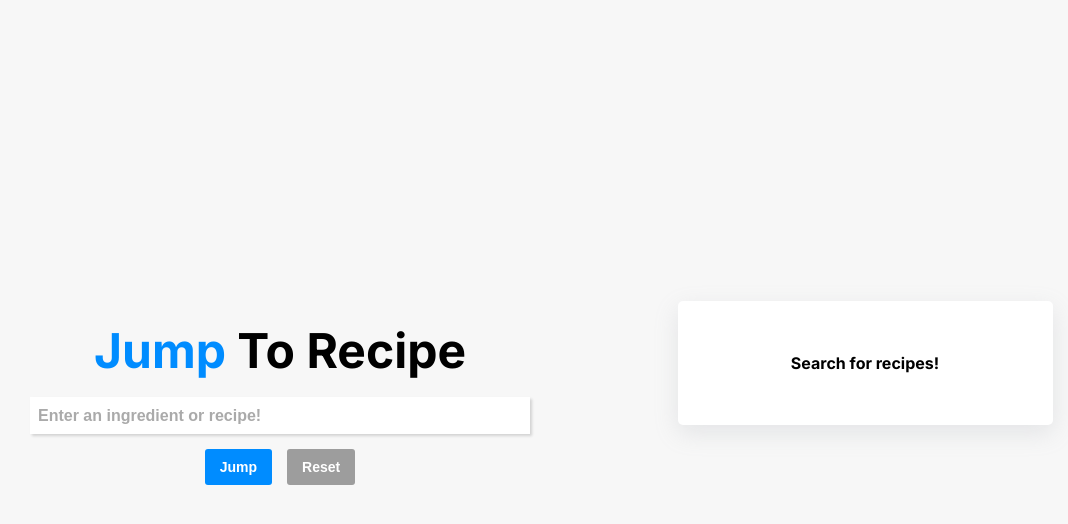
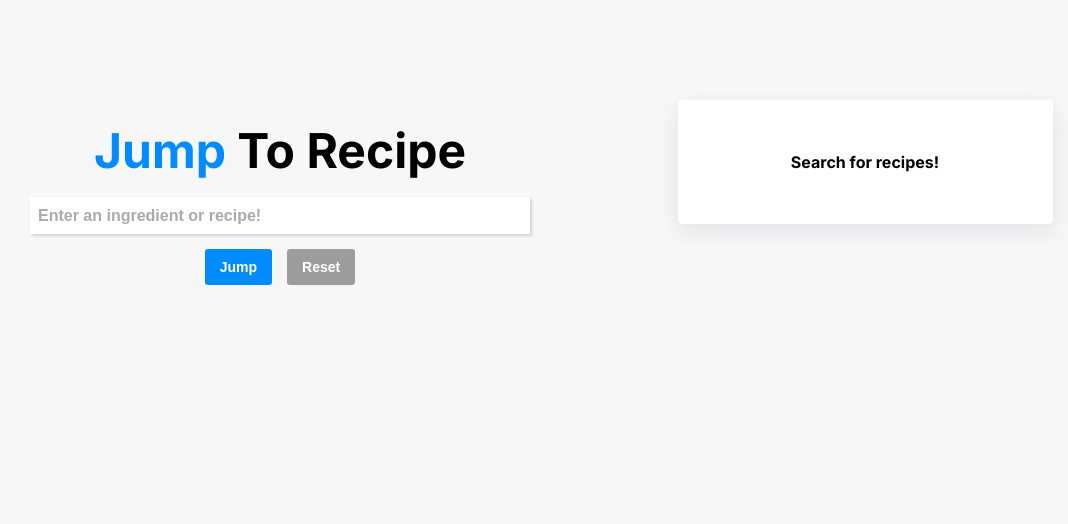
Before and after one commit to davisknight31/Jump-To-Recipe, a React (Vite) app in the folder frontend/: page / in a window 1280 px wide. Shown: the top 524 px of the page, without its empty margins (30-1098 px from the left). Built offline with nearby package versions, Linux system fonts and the light colour scheme; a web font is replaced by a local one.

Commit message:
remove view height container

```diff
--- a/frontend/src/app/App.css
+++ b/frontend/src/app/App.css
@@ -9,7 +9,7 @@
   /* height: 100vh; */
 }
 .App {
-  height: 100vh;
+  /* height: 100vh; */
   /* display: flex; */
 }
 
--- a/frontend/src/app/routes/home/HomePage.css
+++ b/frontend/src/app/routes/home/HomePage.css
@@ -24,7 +24,7 @@
   justify-content: space-evenly;
   align-items: center;
   flex-wrap: wrap;
-  height: 100%;
+  /* height: 100%; */
   max-width: 1500px;
   margin: auto;
   padding: 0px 50px 0px 50px;
```
